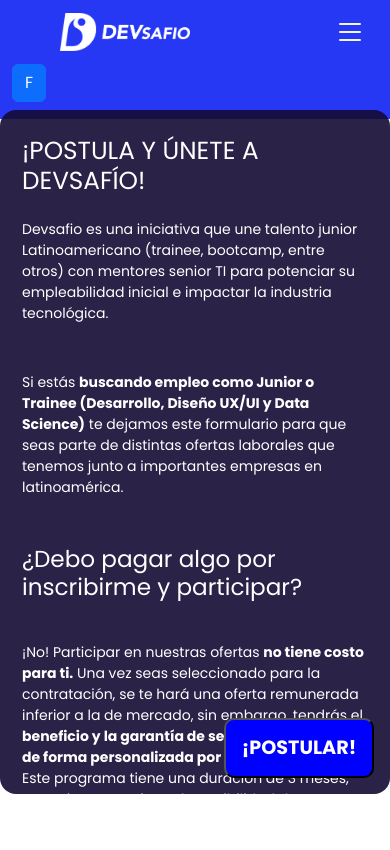
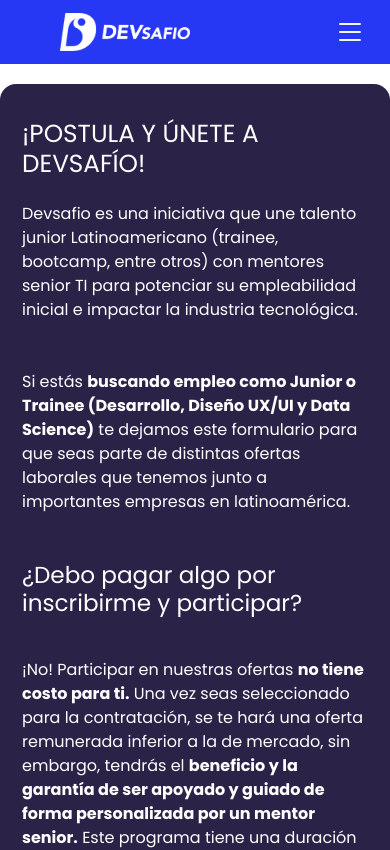
Before and after one commit to dlab-team/c7-frontend, a React (Create React App) app: page /form in a window 390 px wide. Shown: the top 850 px of the page. Built offline with nearby package versions, Linux system fonts and the light colour scheme.

Commit message:
formulario responsivo sin boton en navbar, hotfix c7-140

```diff
--- a/src/components/Footer/Footer.js
+++ b/src/components/Footer/Footer.js
@@ -7,7 +7,6 @@ export default function Footer() {
     <>
         <footer className='w-100'>
             <div className='container col-md-12 text-right'>
-              <button type="button" className="btn btn-primary"><NavLink className="nav-link" to='/form'>F</NavLink></button>
             </div>
         </footer>
     </>
--- a/src/components/Navbar/Navbar.js
+++ b/src/components/Navbar/Navbar.js
@@ -1,10 +1,10 @@
 import React, { useState } from 'react';
 import { Link, NavLink } from "react-router-dom";
 import logo from '../../assets/dev-imagotipo-white-horizontal.png';
-import './Navbar.scss';
 import { DoorOpen, List, X } from 'react-bootstrap-icons';
 import { useDispatch, useSelector } from 'react-redux';
 import { logOut } from '../../utils/Redux/Slices/authDev';
+import './Navbar.scss';
 
 export default function Navbar() {
   const [isOpen, setIsOpen] = useState(false);
@@ -20,7 +20,7 @@ export default function Navbar() {
   return (
     <>
       <nav className="navbar navbar-dark navbar-expand-lg">
-        <div className="container">
+        <div onClick={() => setIsOpen(!isOpen)} className="container">
           <Link className="navbar-brand mx-5" to='/'>
             <img src={logo} id="navbar-logo" alt="Logo" />
           </Link>
--- a/src/views/form/FormView.js
+++ b/src/views/form/FormView.js
@@ -49,7 +49,7 @@ const FormView = () => {
                 <p className="py-3 font-sans text-lg">
                 <strong>Tiempo: 5-10 minutos</strong>
                 </p>
-                <button className="blueBtn" id="LayoutWorkProfile">
+                <button className="btn-app btn-app--blue btn-postular" id="LayoutWorkProfile">
                     <NavLink className="nav-link" to='/carrousel'>¡POSTULAR!</NavLink>
                 </button>
             </div>
--- a/src/views/form/FormView.scss
+++ b/src/views/form/FormView.scss
@@ -1,15 +1,13 @@
 .bigBox {
-  position: absolute;
   width: 85%;
   height: 90%;
   left: 50%;
-  top: 50%;
-  transform: translate(-50%, -50%);
   background: rgba(20, 11, 52, 0.9);
   border-radius: 16px;
-  margin: 20px auto;
   max-width: 1000px;
   max-height: calc(100% - 160px);
+  padding: 25px;
+  margin: 20px;
 }
 
 .whiteText {
@@ -17,79 +15,6 @@
   padding: 10px;
 }
 
-.blueBtn {
-  display: flex;
-  position: absolute;
-  align-items: center;
-  background: white;
-  border-radius: 24px;
-  font-weight: 700;
-  line-height: 24px;
-  color: #2738f5;
-  width: 150px;
-  height: 60px;
-  background-color: blue;
-  border-radius: 10px;
-  color: white;
-  font-size: 1.2rem;
-  font-weight: bold;
-  padding: 15px;
-  right: 20px;
-  bottom: 20px;
+.btn-postular {
+  right: 0px;
 }
-
-@media (max-width: 1199.98px) {
-  .bigBox {
-    margin-top: 30px;
-    margin-bottom: 30px;
-  }
-  .blueBtn {
-    margin-left: 85%;
-  }
-}
-
-@media (max-width: 1023px) {
-  .bigBox {
-    width: 80%;
-    height: 70%;
-    background: rgba(20, 11, 52, 0.9);
-    border-radius: 16px;
-  }
-  .blueBtn {
-    margin-left: 70%;
-  }
-}
-
-@media (max-width: 768px) {
-  .bigBox {
-    width: 70%;
-    height: 100%;
-    background: rgba(20, 11, 52, 0.9);
-    border-radius: 16px;
-  }
-  .blueBtn {
-    display: block;
-    margin: 0 auto;
-  }
-}
-
-@media (max-width: 575.98px) {
-  .bigBox {
-    width: 95%;
-    height: 90vh;
-    background: rgba(20, 11, 52, 0.9);
-    border-radius: 16px;
-    padding: 1rem;
-  }
-
-  .whiteText {
-    font-size: 14px;
-    line-height: 1.5;
-  }
-
-  .blueBtn {
-    position: absolute;
-    bottom: 1rem;
-    right: 1rem;
-  }
-}
```
